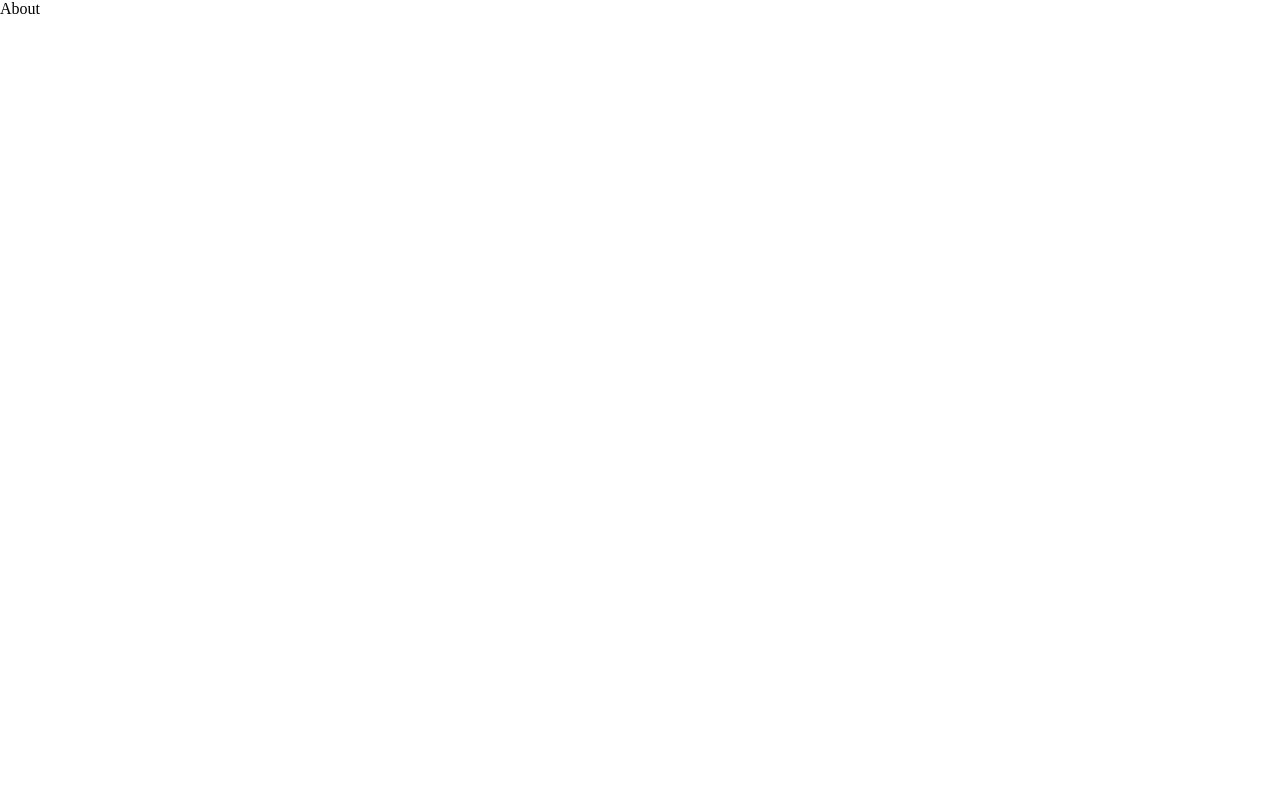
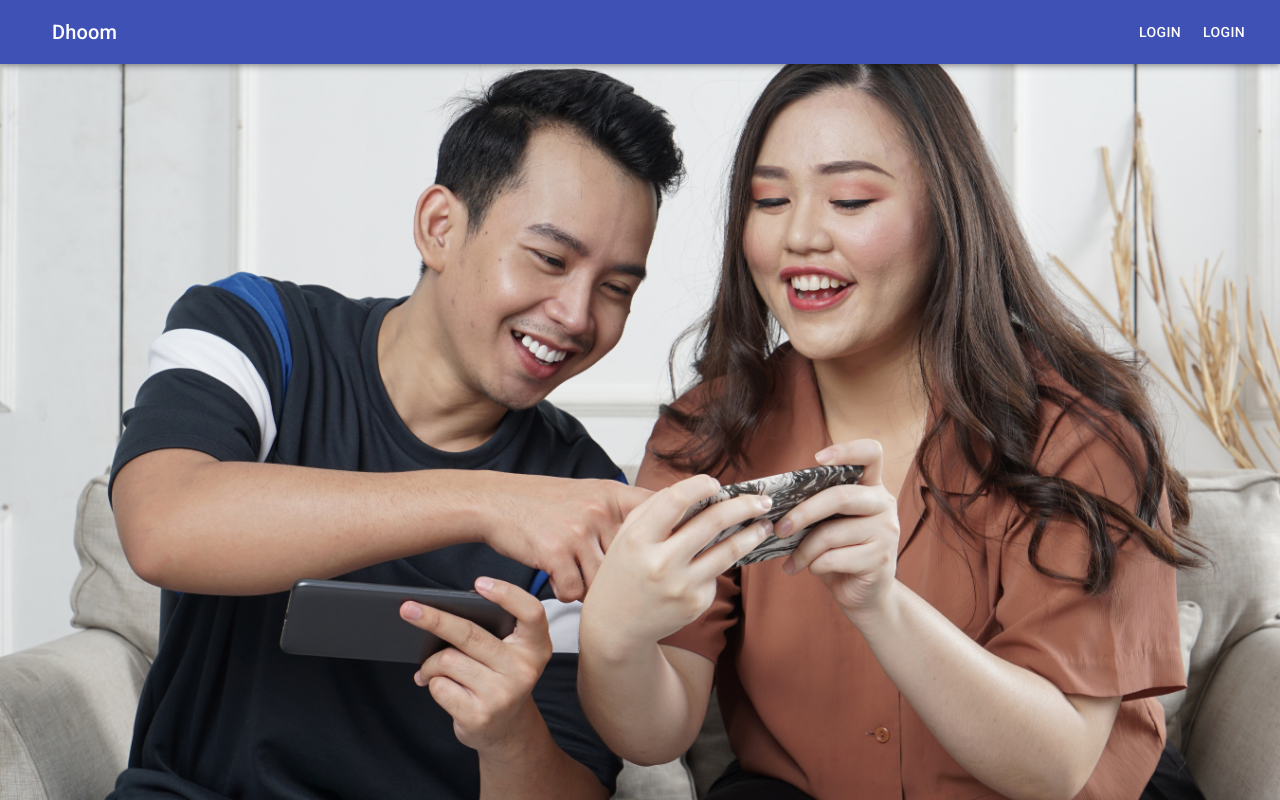
Before and after one commit to AbdulRashidReshamwala/hackjaipur, a React (Create React App) app: page / in a window 1280 px wide. Built offline with nearby package versions, Linux system fonts and the light colour scheme.

Commit message:
Landing page without styling

```diff
--- /dev/null
+++ b/public/css/style.css
@@ -0,0 +1,9 @@
+body {
+  height: 100%;
+}
+
+.landing-page {
+  background-image: url(../img/landing.jpg);
+  background-size: cover;
+  height: 100vh;
+}
--- a/public/index.html
+++ b/public/index.html
@@ -24,7 +24,8 @@
       work correctly both with client-side routing and a non-root public URL.
       Learn how to configure a non-root public URL by running `npm run build`.
     -->
-  <title>React App</title>
+  <link rel="stylesheet" href="%PUBLIC_URL%/css/style.css">
+  <title>Dhoom</title>
 </head>
 
 <body>
--- a/src/App.js
+++ b/src/App.js
@@ -1,13 +1,17 @@
 import React from "react";
 import { BrowserRouter as Router, Switch, Route } from "react-router-dom";
-
-import AboutPage from "./Pages/About/AboutPage";
 import CallPage from "./Pages/Call/CallPage";
 import CreatePage from "./Pages/Create/CreatePage";
+import LandingPage from './Pages/LandingPage/LandingPage'
+import Navbar from "./Core/Navbar";
+import Login from "./AuthPages/Login";
+
 
 function App() {
   return (
+    <div>
       <Router>
+        <Navbar/>
         <Switch>
           <Route path="/create">
             <CreatePage />
@@ -16,10 +20,12 @@ function App() {
             <CallPage />
           </Route>
           <Route path="/">
-          <AboutPage />
+            <LandingPage />
           </Route>
+          <Route exact path="/login" component={ Login }/>
         </Switch>
       </Router>
+    </div>
   );
 }
 
--- /dev/null
+++ b/src/AuthPages/Login.jsx
@@ -0,0 +1,11 @@
+import React from 'react'
+
+const Login = () => {
+  return (
+    <div>
+      <h1>LOGIN</h1>
+    </div>
+  )
+}
+
+export default Login
--- /dev/null
+++ b/src/Core/Navbar.js
@@ -0,0 +1,40 @@
+import React from 'react';
+import { makeStyles } from '@material-ui/core/styles';
+import AppBar from '@material-ui/core/AppBar';
+import Toolbar from '@material-ui/core/Toolbar';
+import Typography from '@material-ui/core/Typography';
+import Button from '@material-ui/core/Button';
+import IconButton from '@material-ui/core/IconButton';
+//import { Link } from 'react-router-dom'
+
+const useStyles = makeStyles((theme) => ({
+  root: {
+    flexGrow: 1,
+  },
+  menuButton: {
+    marginRight: theme.spacing(2),
+  },
+  title: {
+    flexGrow: 1,
+  },
+}));
+
+export default function Navbar() {
+  const classes = useStyles();
+
+  return (
+    <div className={ classes.root }>
+      <AppBar position="fixed">
+        <Toolbar>
+          <IconButton edge="start" className={ classes.menuButton } color="inherit" aria-label="menu">
+          </IconButton>
+          <Typography variant="h6" className={ classes.title }>
+            Dhoom
+          </Typography>
+          <Button color="inherit">Login</Button>
+            <Button color="inherit">Login</Button>
+        </Toolbar>
+      </AppBar>
+    </div>
+  );
+}
--- a/src/Pages/About/AboutPage.jsx
+++ /dev/null
@@ -1,5 +0,0 @@
-import React from "react";
-
-export default function AboutPaje() {
-  return <div>About</div>;
-}
--- /dev/null
+++ b/src/Pages/LandingPage/LandingPage.jsx
@@ -0,0 +1,13 @@
+import React from "react";
+
+const LandingPage = () => {
+  return (
+    <div>
+      <div className="landing-page">
+        <div className="overlay" />
+      </div>
+    </div>
+  )
+}
+
+export default LandingPage
```
Also changed, not shown: public/img/landing.jpg (added), 1 other file (tests, documents, lock files or other folders). Lines whose indentation alone changed are shown as unchanged.
